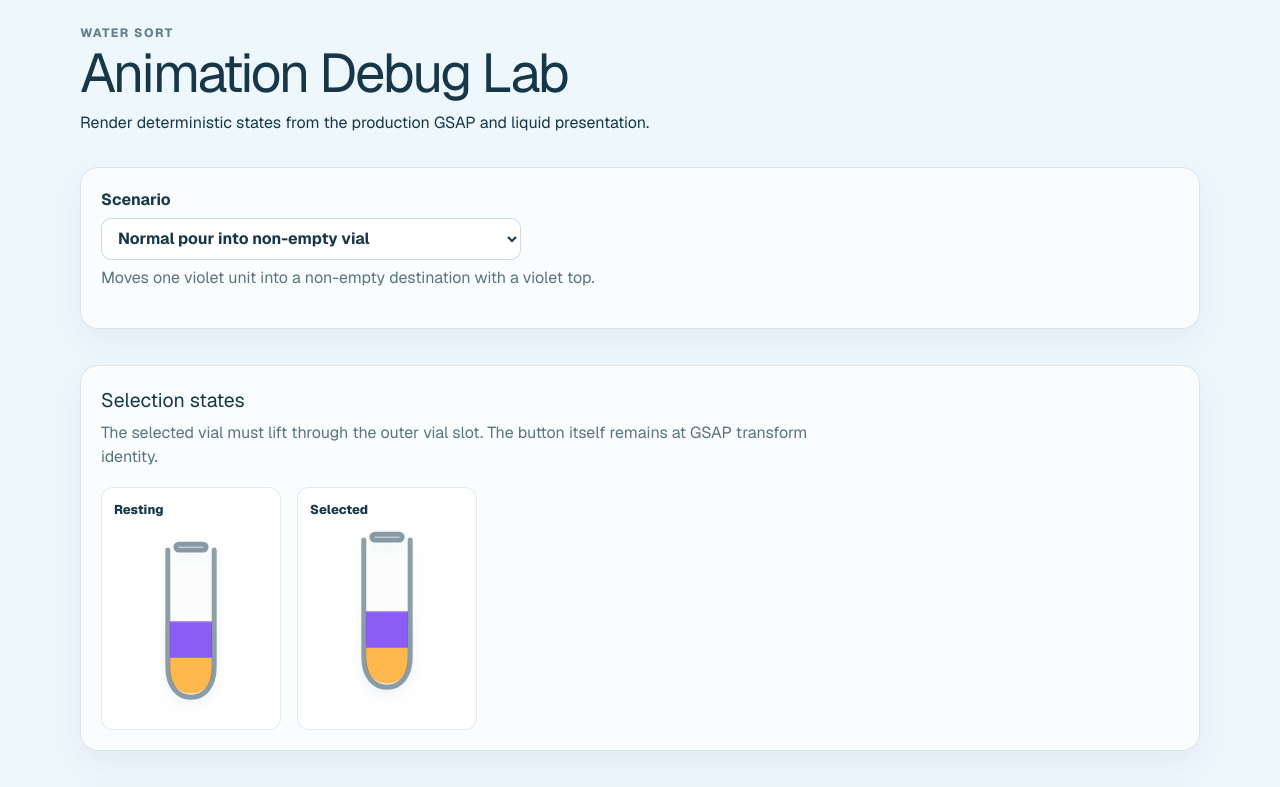
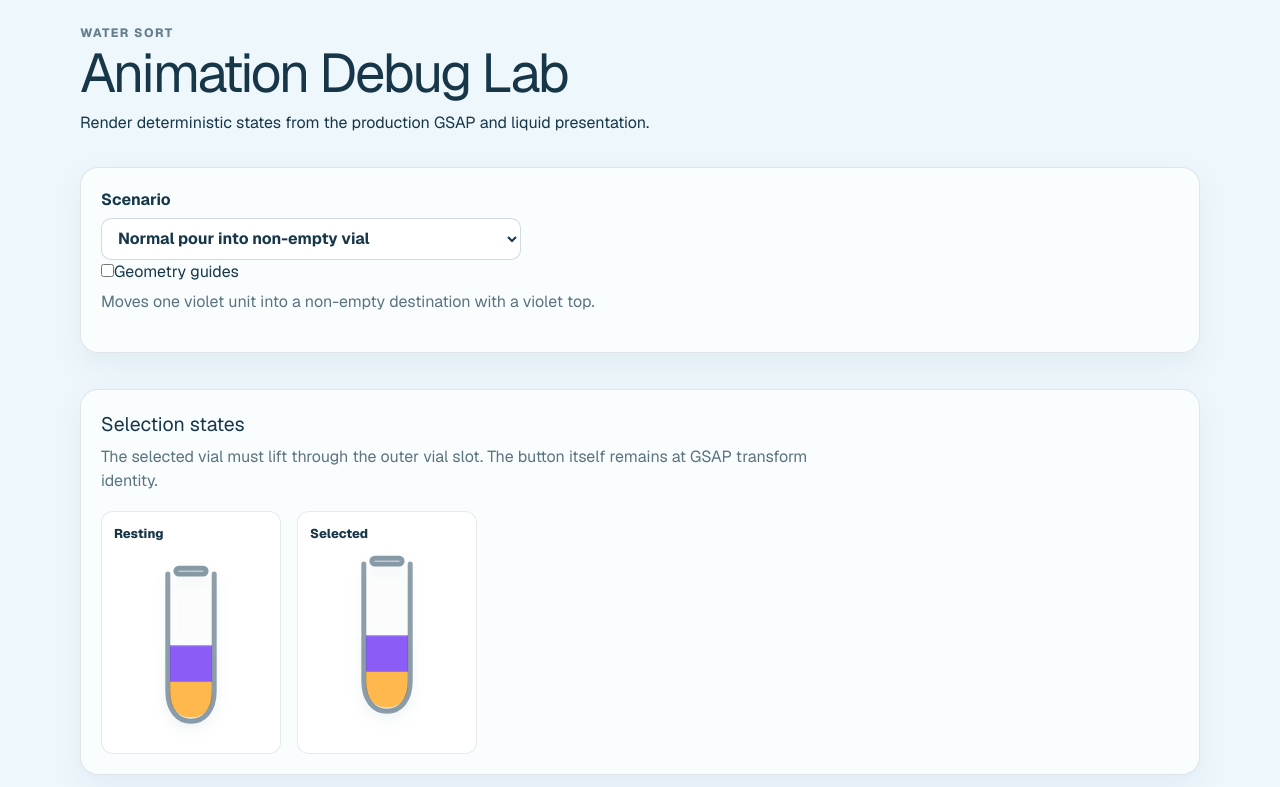
Before and after one commit to paleite/water-sort-puzzle, a Next.js app: page /debug/animation in a window 1280 px wide. Shown: the top 787 px of the page. Built offline with nearby package versions, Linux system fonts and the light colour scheme.

Commit message:
Add SVG geometry guides to animation lab

```diff
--- a/src/components/water-sort/animation-debug-lab.tsx
+++ b/src/components/water-sort/animation-debug-lab.tsx
@@ -30,6 +30,7 @@ interface PourStageProps {
   scenario: AnimationDebugScenario;
   initialTimeSeconds: number;
   committed?: boolean;
+  debugGeometry?: boolean;
   onPresentationReady?: (presentation: PourPresentation | null) => void;
   onFrame?: (snapshot: PourPresentationSnapshot) => void;
 }
@@ -42,6 +43,7 @@ function PourStage({
   scenario,
   initialTimeSeconds,
   committed = false,
+  debugGeometry = false,
   onPresentationReady,
   onFrame,
 }: PourStageProps) {
@@ -109,7 +111,14 @@ function PourStage({
       onPresentationReady?.(null);
       presentation.timeline.revert();
     };
-  }, [committed, initialTimeSeconds, onFrame, onPresentationReady, scenario]);
+  }, [
+    committed,
+    debugGeometry,
+    initialTimeSeconds,
+    onFrame,
+    onPresentationReady,
+    scenario,
+  ]);
 
   const displayBoard = committed ? scenario.move.nextBoard : scenario.initialBoard;
 
@@ -137,6 +146,7 @@ function PourStage({
               capacity={scenario.capacity}
               vialIndex={vialIndex}
               interactive={false}
+              debugGeometry={debugGeometry}
               {...(outgoing === undefined ? {} : {outgoing})}
               {...(incoming === undefined ? {} : {incoming})}
             />
@@ -147,6 +157,20 @@ function PourStage({
       {!committed && (
         <svg className={debugStyles.streamLayer} aria-hidden="true">
           <path ref={streamRef} style={{opacity: 0}} />
+          {debugGeometry && (
+            <>
+              <circle
+                data-debug-stream-source=""
+                r="4"
+                className={debugStyles.streamSourceGuide}
+              />
+              <circle
+                data-debug-stream-destination=""
+                r="4"
+                className={debugStyles.streamDestinationGuide}
+              />
+            </>
+          )}
         </svg>
       )}
     </div>
@@ -227,6 +251,7 @@ export function AnimationDebugLab() {
   const [selectedScenarioId, setSelectedScenarioId] = useState(
     defaultScenario?.id ?? "normal-non-empty",
   );
+  const [showGeometryGuides, setShowGeometryGuides] = useState(false);
   const selectedScenario = useMemo(
     () => ANIMATION_DEBUG_SCENARIOS.find((scenario) => scenario.id === selectedScenarioId)
       ?? defaultScenario,
@@ -271,6 +296,7 @@ export function AnimationDebugLab() {
       </header>
 
       <section className={debugStyles.section}>
+        <div className={debugStyles.scenarioRow}>
           <label className={debugStyles.scenarioControl}>
             <span>Scenario</span>
             <select
@@ -289,6 +315,17 @@ export function AnimationDebugLab() {
               ))}
             </select>
           </label>
+
+          <label className={debugStyles.guideToggle}>
+            <input
+              type="checkbox"
+              checked={showGeometryGuides}
+              onChange={(event) => setShowGeometryGuides(event.currentTarget.checked)}
+            />
+            <span>Geometry guides</span>
+          </label>
+        </div>
+
         <p className={debugStyles.sectionDescription}>{selectedScenario.description}</p>
       </section>
 
@@ -306,9 +343,10 @@ export function AnimationDebugLab() {
         <div className={debugStyles.interactiveLayout}>
           <div>
             <PourStage
-              key={selectedScenario.id}
+              key={`${selectedScenario.id}-${showGeometryGuides ? "guides" : "plain"}`}
               scenario={selectedScenario}
               initialTimeSeconds={0}
+              debugGeometry={showGeometryGuides}
               onPresentationReady={handlePresentationReady}
               onFrame={handleFrame}
             />
@@ -387,7 +425,7 @@ export function AnimationDebugLab() {
         <div className={debugStyles.gallery} data-debug-gallery="">
           {POUR_DEBUG_CHECKPOINTS.map((checkpoint) => (
             <article
-              key={`${selectedScenario.id}-${checkpoint.id}`}
+              key={`${selectedScenario.id}-${checkpoint.id}-${showGeometryGuides ? "guides" : "plain"}`}
               className={debugStyles.checkpointCard}
               data-debug-card={checkpoint.id}
             >
@@ -399,6 +437,7 @@ export function AnimationDebugLab() {
                 scenario={selectedScenario}
                 initialTimeSeconds={checkpoint.timeSeconds}
                 committed={checkpoint.id === "settled"}
+                debugGeometry={showGeometryGuides}
               />
             </article>
           ))}
```
Lines whose indentation alone changed are shown as unchanged.
